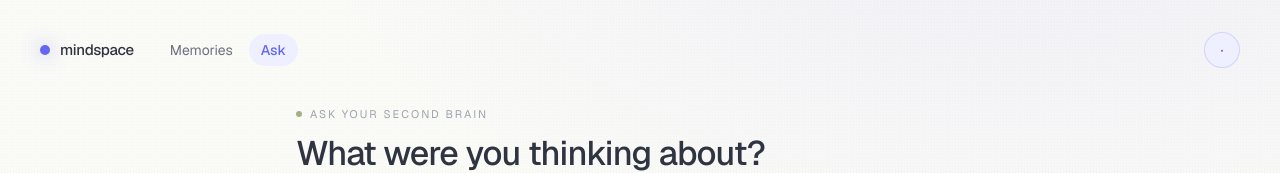
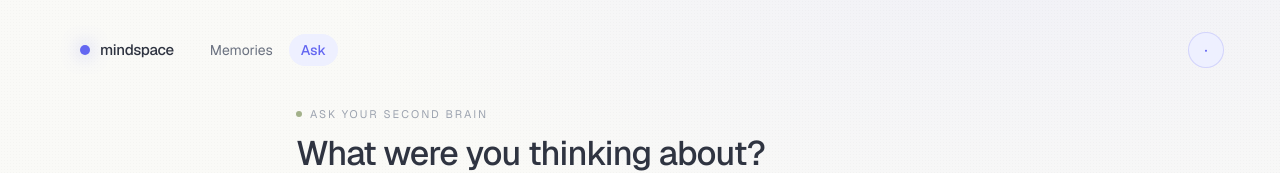
Before and after one commit to chaharhimanshu1004/mindspace-ai, a Next.js app in the folder mindspace-ui/: page /ask in a window 1280 px wide. Shown: the top 173 px of the page. Built offline with nearby package versions, Linux system fonts and the light colour scheme; no server answers.

Commit message:
fix header padding

```diff
--- a/mindspace-ui/src/components/layouts/app-header.tsx
+++ b/mindspace-ui/src/components/layouts/app-header.tsx
@@ -14,7 +14,7 @@ export function AppHeader() {
     const pathname = usePathname();
 
     return (
-        <header className="px-6 sm:px-10 pt-6 sm:pt-8 flex items-center justify-between gap-4">
+        <header className="pl-14 sm:pl-20 pr-10 sm:pr-14 pt-6 sm:pt-8 flex items-center justify-between gap-4">
             <div className="flex items-center gap-3 sm:gap-6 min-w-0">
                 <Wordmark href="/memories" />
                 <nav className="flex items-center gap-1 text-sm">
```
